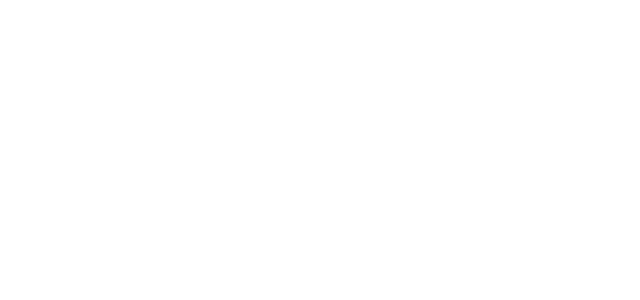
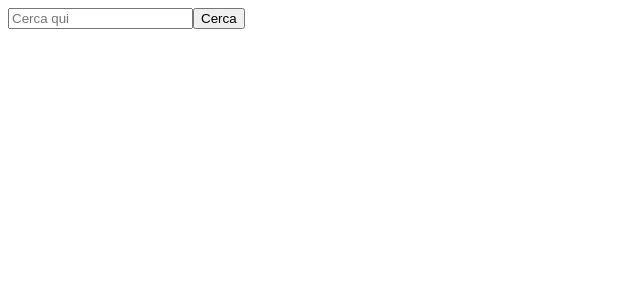
Before and after one commit to marcocalligaris/vue-boolflix, a Vue app: page / in a window 1280 px wide. Shown: the top 300 px of the page, without its empty margins (0-640 px from the left). Built offline with nearby package versions, Linux system fonts and the light colour scheme.

Commit message:
Added BaseHeader in App

```diff
--- a/src/App.vue
+++ b/src/App.vue
@@ -1,15 +1,16 @@
 <template>
   <div>
+    <BaseHeader />
   </div>
 </template>
 
 <script>
+import BaseHeader from './components/BaseHeader.vue';
+
 
 
 export default {
-  name: 'App',
-  components: {
-
-  }
+    name: "App",
+    components: { BaseHeader },
 }
 </script>
```
